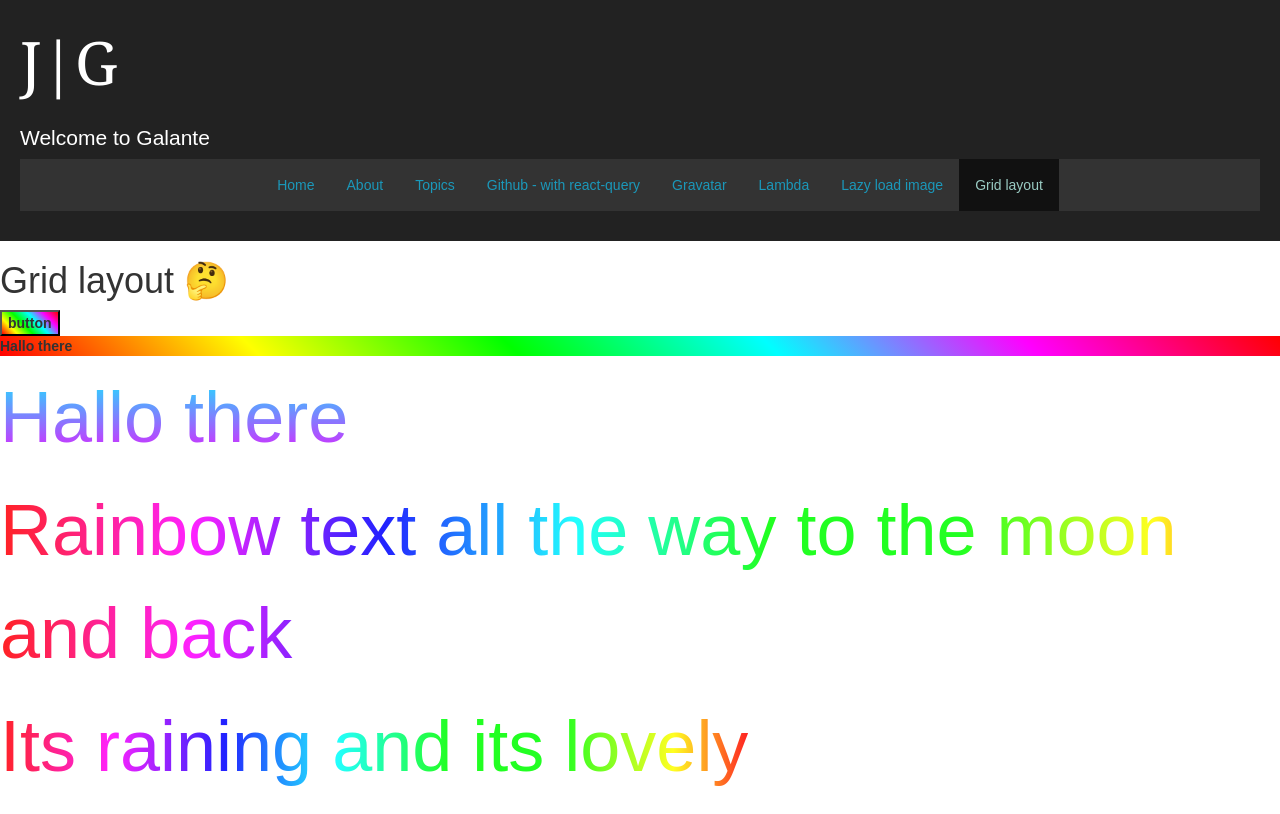
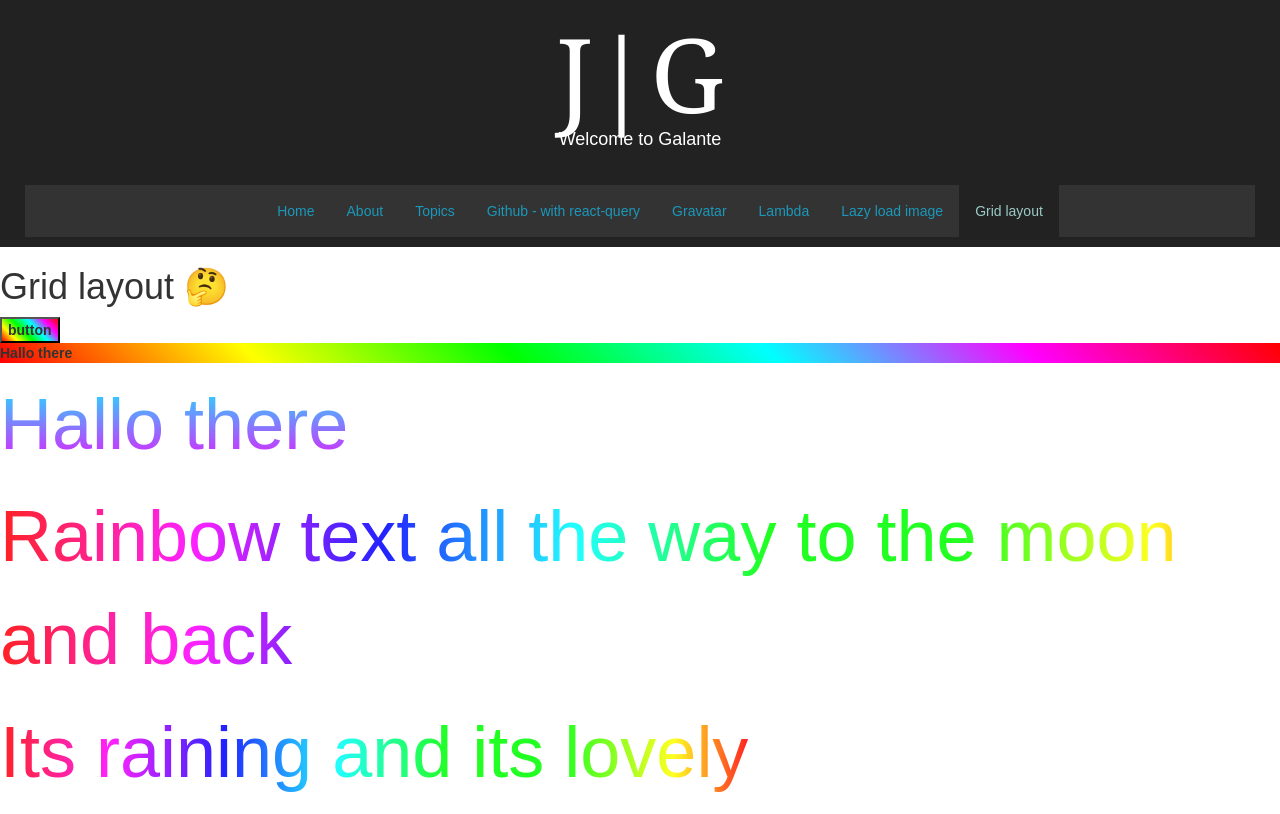
Before and after one commit to JanGalante/galante.se.react, a React (Create React App) app: page /grid-layout in a window 1280 px wide. Built offline with nearby package versions, Linux system fonts and the light colour scheme.

Commit message:
Make header layout with grid

```diff
--- a/src/components/Header.jsx
+++ b/src/components/Header.jsx
@@ -7,24 +7,6 @@ const Header = ({onMouseOverTopics, onMouseOverRepositories}) => {
     color: "aqua",
     'list-style-type': 'none',
   };
-  const logoStyle = {
-    "fontSize": "60px",
-    "fontFamily": "Georgia"
-  };
-
-  const headerStyle = {
-    'background-color': '#222',
-    // height: 150px;
-    padding: '20px',
-    color: 'white',
-  }
-
-  const navbarStyle = {
-    display: 'flex',
-    'align-items': 'center',
-    'justify-content': 'center',
-    'background-color': '#333333',
-  }
 
   const NavItem = ({text, to}) => (
     <li style={listStyle}>
@@ -33,11 +15,10 @@ const Header = ({onMouseOverTopics, onMouseOverRepositories}) => {
   );
 
   return (
-      <header style={headerStyle}>
-        {/* <img src={logo} className={styles.logo} alt="logo" /> */}
-        <div style={logoStyle}>J|G</div>
+      <header className={styles.layout}>
+        <div className={styles.logo}>J|G</div>
         <h1 className={styles.title}>Welcome to Galante</h1>
-        <ul className="nav-bar" style={navbarStyle}>
+        <ul className={styles.navbar}>
           <NavItem text="Home" to="/" />
           <NavItem text="About" to="/about" />
           <NavItem text="Topics" to="/topics" />
--- a/src/components/Header.module.css
+++ b/src/components/Header.module.css
@@ -1,26 +1,34 @@
-:root {
-  --green: #79C753;
-  --red: #FF4136;
-  --yellow: #F6D155;
-  --gray: #AAA;
-  --black: #222;
-  --silver: #DDD;
-  --blue: #1b98ba;
-  --menta: #9acbc3;
+.layout {
+  display: grid;
+  grid-template-columns: 25px auto 25px;
+  grid-template-rows: 110px 75px 62px;
+  background-color: #222;
+  color: white;
 }
 
 .logo {
-  animation: App-logo-spin infinite 20s linear;
-  height: 80px;
+  grid-column: 2;
+  grid-row: 1;
+  font-size: 103px;
+  font-family: Georgia;
+  text-align: center;
 }
 
-/* @keyframes logo-spin {
-  from { transform: rotate(0deg); }
-  to { transform: rotate(360deg); }
-} */
+.title {
+  grid-column: 2;
+  grid-row: 2;
+  font-size: 18px;
+  text-align: center;
+}
 
-.title {
-  font-size: 1.5em;
+.navbar {
+  grid-column: 2;
+  grid-row: 3;
+
+  display: flex;
+  align-items: center;
+  justify-content: center;
+  background-color: #333333;
 }
 
 
@@ -32,7 +40,6 @@
   text-decoration: none;
 }
 
-/* .nav-bar li a:hover { */
 .link:hover {
   background-color: #111111;
   color: white;
@@ -42,7 +49,7 @@
 
 .selected
 {
-  background-color: #111111;
+  background-color: #222;
   color: var(--menta) !important;
   text-decoration: none !important;
 }
```
